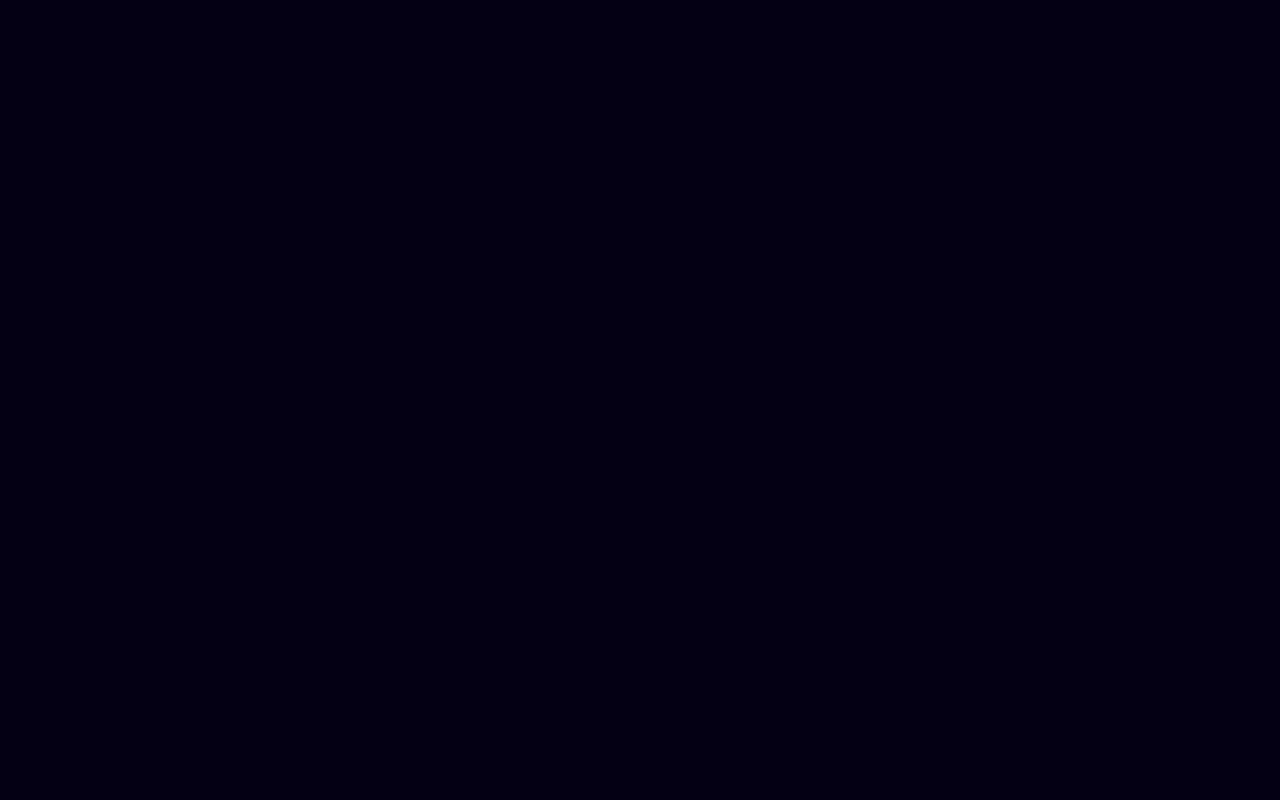
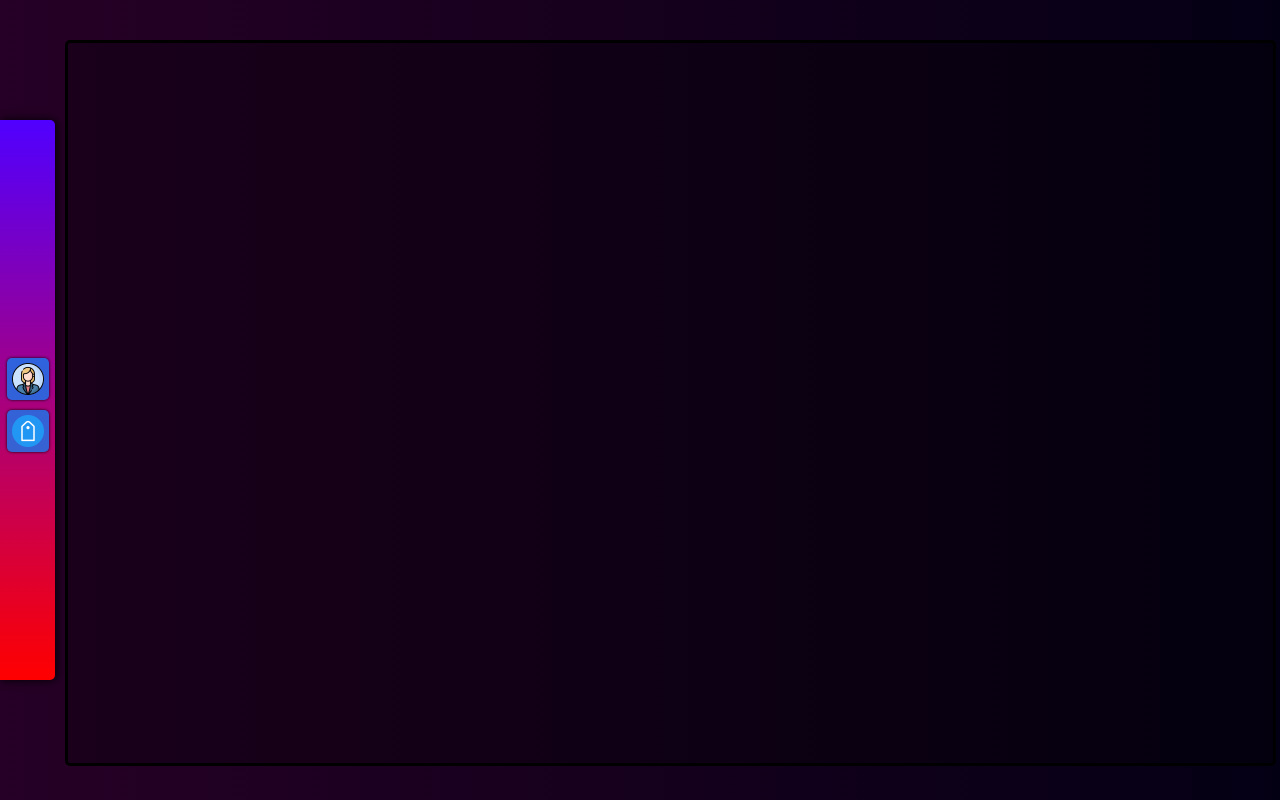
Before and after one commit to Pikselas/Jellymilker, a plain HTML site: page index.html in a window 1280 px wide. Drawn offline with Linux system fonts and the light colour scheme.

Commit message:
base panel

```diff
--- a/index.html
+++ b/index.html
@@ -8,6 +8,11 @@
     <link rel="stylesheet" href="style.css">
 </head>
 <body>
-
+   <div class="SideMenu">
+    <img src="./icons/profile.png" title="models">
+    <img src="./icons/label.png" title="Tags">
+   </div>
+   <div class="Container">
+   </div>
 </body>
 </html>
--- a/style.css
+++ b/style.css
@@ -1,4 +1,50 @@
 body
 {
-  background-color: #040014;
+  background: linear-gradient(45deg,#260026 ,#040014);
 }
+
+.SideMenu
+{
+  width: 55px;
+  height: 70%;
+  position: absolute;
+  top: 15%;
+  left: 0%;
+  border-top-right-radius: 5px;
+  border-bottom-right-radius: 5px;
+  background:linear-gradient(#5000ff, #f00);
+  box-shadow: 1px 0px 10px black;
+  /* allign items vertically centere */
+  display: flex;
+  flex-direction: column;
+  justify-content: center;
+  align-items: center;
+}
+
+.SideMenu img
+{
+  transition: all .5s;
+  box-shadow: 0px 0px 3px #000000;
+  padding: 5px;
+  border-radius: 5px;
+  background-color: #0688fbb8;
+  margin-top: 10px;
+}
+
+.SideMenu img:hover
+{
+  background-color: black;
+  cursor: pointer;
+}
+
+.Container
+{
+  width: calc(100% - 75px);
+  height: 90%;
+  top: 5%;
+  left: 65px;
+  position: absolute;
+  background-color:#0000004a;
+  border-radius: 5px;
+  border: 3px solid #000000;
+}
```
Also changed, not shown: icons/label.png (added), icons/profile.png (added).
